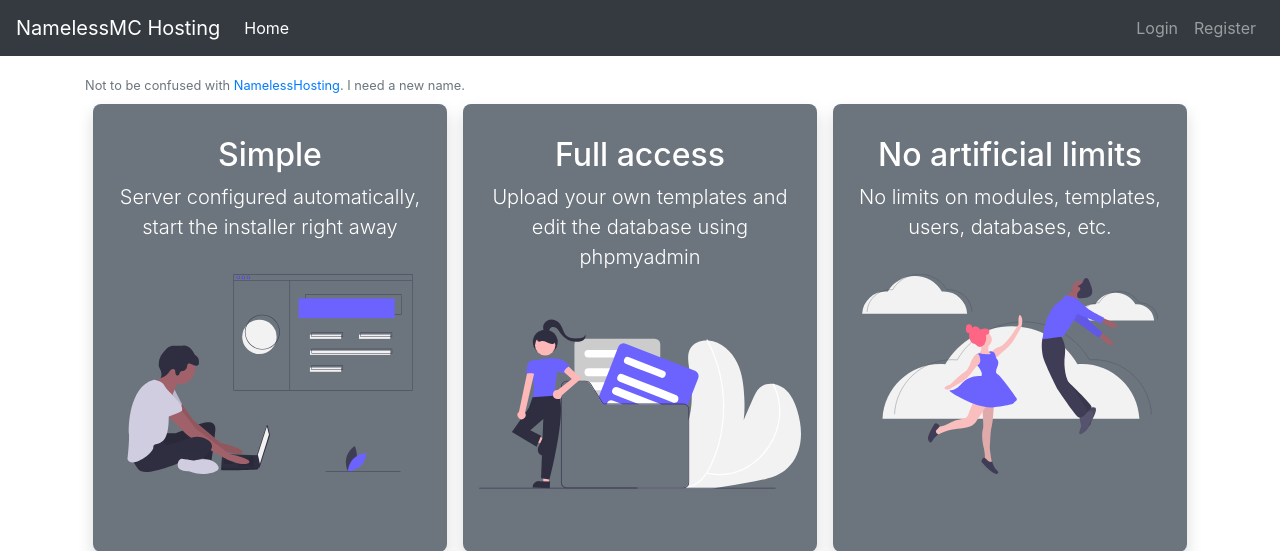
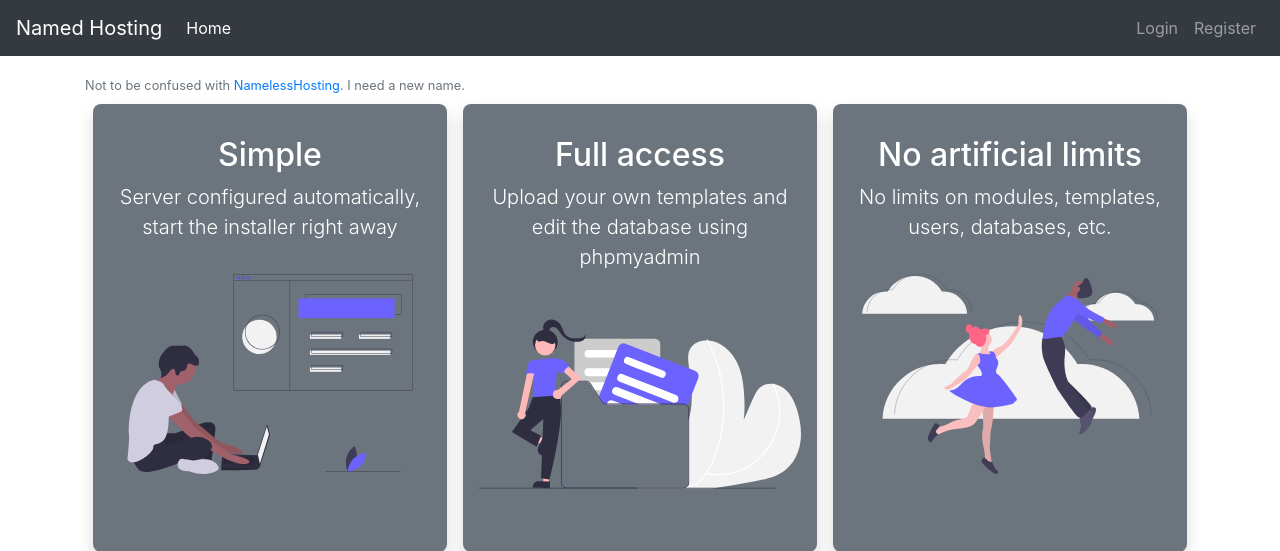
Before and after one commit to namelessmc-bot/namelessmc_hosting, a Django app: page / in a window 1280 px wide. Shown: the top 551 px of the page. Run offline with Django 3.2, Linux system fonts and the light colour scheme; some libraries are stand-ins or nearby versions.

Commit message:
Change website name to "named hosting"

```diff
--- a/frontend/main/templates/main/base.html
+++ b/frontend/main/templates/main/base.html
@@ -5,9 +5,9 @@
         <meta charset="utf-8">
         <meta name="viewport" content="width=device-width, initial-scale=1">
         {% if title%}
-            <title>NamelessMC Hosting - {{ title }}</title>
+            <title>Named Hosting - {{ title }}</title>
         {% else %}
-            <title>NamelessMC Hosting</title>
+            <title>Named Hosting</title>
         {% endif %}
         <link rel="stylesheet" href="https://stackpath.bootstrapcdn.com/bootstrap/4.5.2/css/bootstrap.min.css" integrity="sha384-JcKb8q3iqJ61gNV9KGb8thSsNjpSL0n8PARn9HuZOnIxN0hoP+VmmDGMN5t9UJ0Z" crossorigin="anonymous">
         <script src="https://code.jquery.com/jquery-3.5.1.slim.min.js" integrity="sha384-DfXdz2htPH0lsSSs5nCTpuj/zy4C+OGpamoFVy38MVBnE+IbbVYUew+OrCXaRkfj" crossorigin="anonymous"></script>
@@ -17,7 +17,7 @@
     </head>
     <body>
         <nav class="navbar navbar-expand-lg navbar-dark bg-dark">
-            <a class="navbar-brand" href="{% url 'home' %}">NamelessMC Hosting</a>
+            <a class="navbar-brand" href="{% url 'home' %}">Named Hosting</a>
             <button class="navbar-toggler" type="button" data-toggle="collapse" data-target="#navbarSupportedContent" aria-controls="navbarSupportedContent" aria-expanded="false" aria-label="Toggle navigation">
                 <span class="navbar-toggler-icon"></span>
             </button>
```
